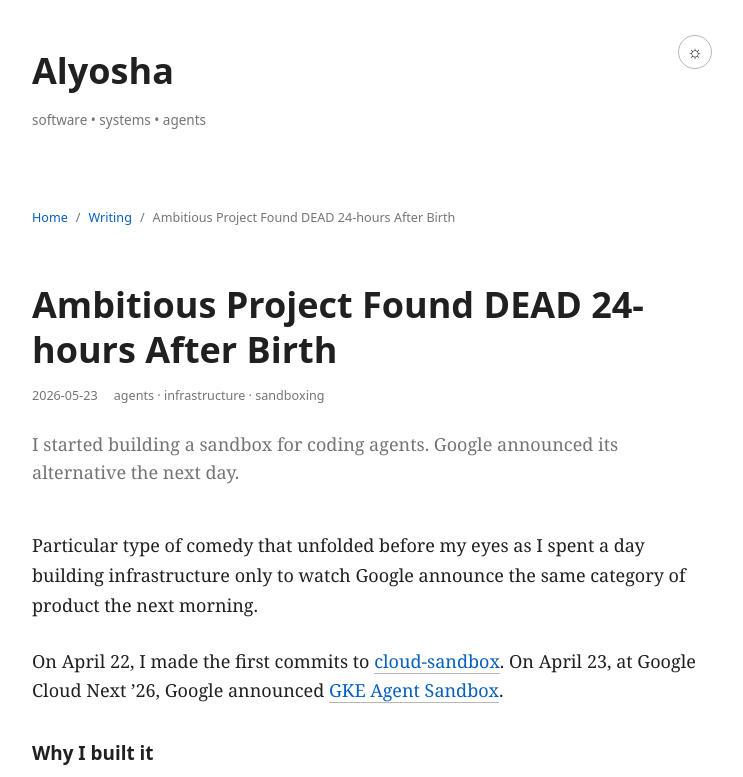
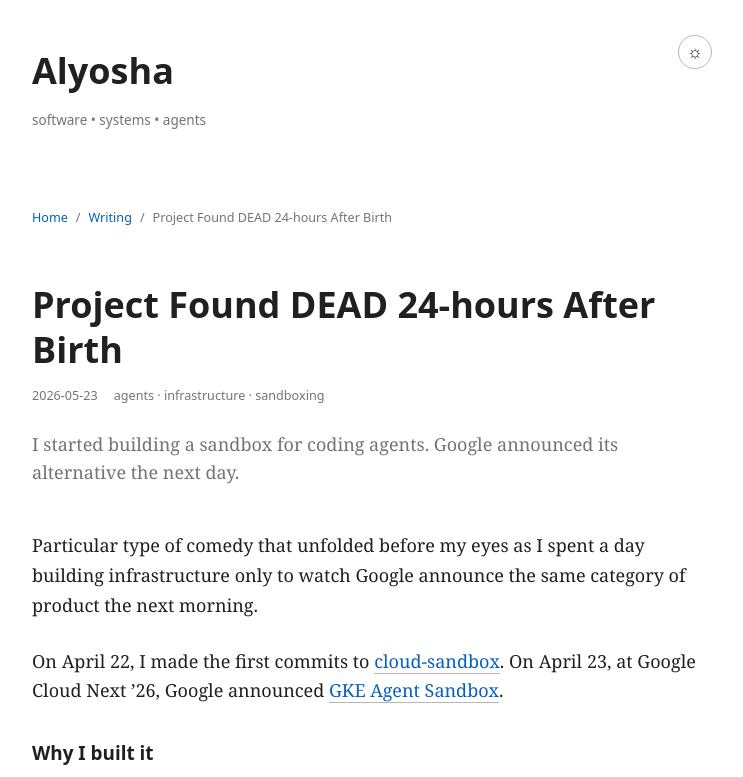
Before and after one commit to alyosha31/personal-site, an Astro site: page /writing/killed-my-own-project in a window 1280 px wide. Shown: the top 777 px of the page, without its empty margins (268-1011 px from the left). Built offline with nearby package versions, Linux system fonts and the light colour scheme; Astro itself is replaced by a stand-in of ours.

Commit message:
title change

```diff
--- a/src/content/posts/killed-my-own-project.md
+++ b/src/content/posts/killed-my-own-project.md
@@ -1,5 +1,5 @@
 ---
-title: "Ambitious Project Found DEAD 24-hours After Birth"
+title: "Project Found DEAD 24-hours After Birth"
 description: "I started building a sandbox for coding agents. Google announced its alternative the next day."
 date: "2026-05-23"
 tags: ["agents", "infrastructure", "sandboxing"]
```
